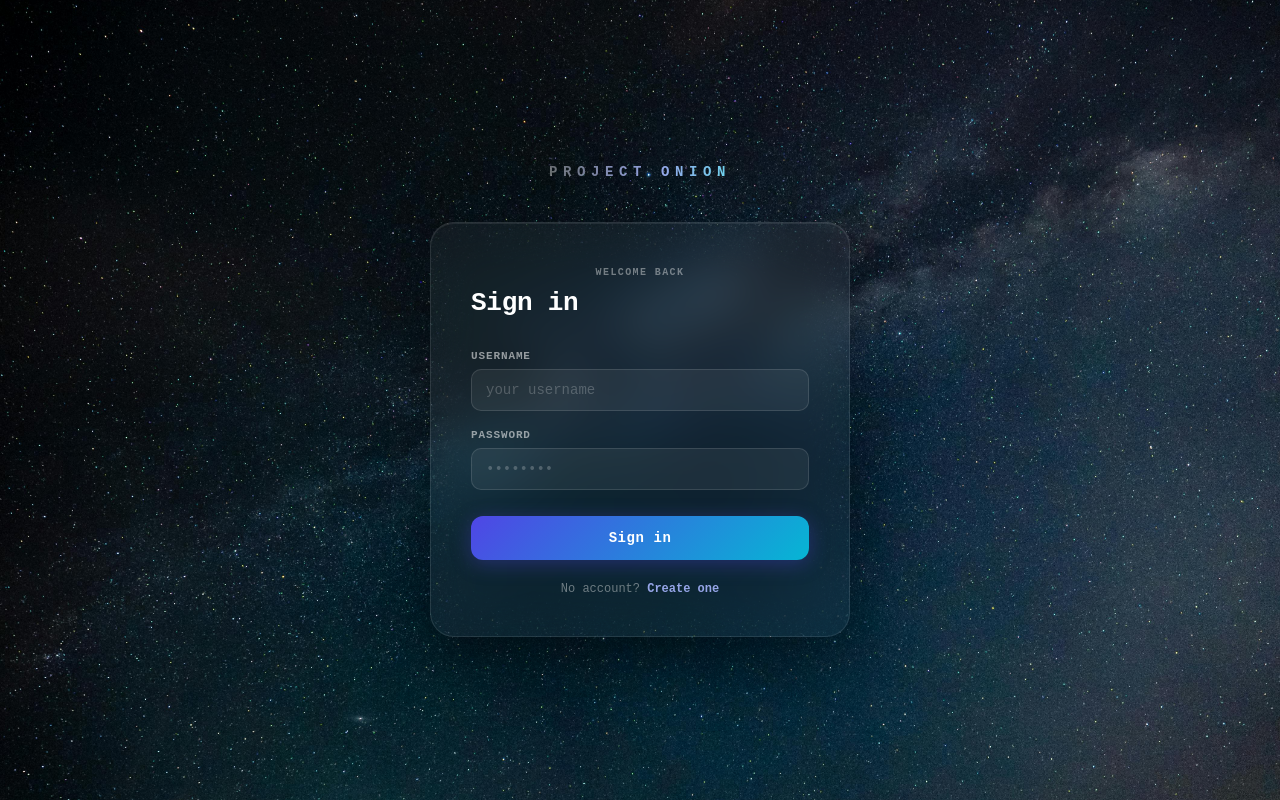
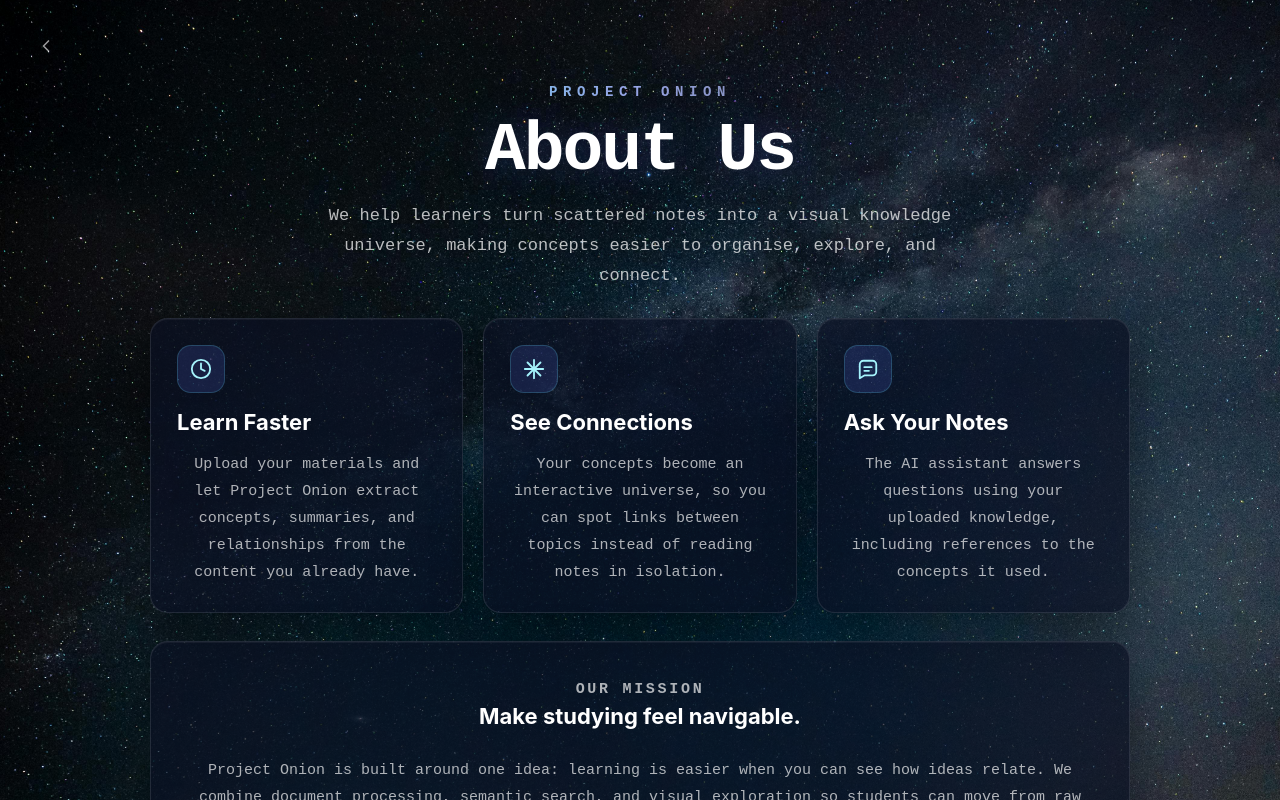
Before and after one commit to gerardlke/Project-Onion, a React (Create React App) app in the folder universe-web/: page /about in a window 1280 px wide. Before the commit this address led to /login. Built offline with nearby package versions, Linux system fonts and the light colour scheme.

Commit message:
frontend optimisation + design

```diff
--- a/universe-web/package.json
+++ b/universe-web/package.json
@@ -14,8 +14,10 @@
     "@testing-library/jest-dom": "^6.9.1",
     "@testing-library/react": "^16.3.2",
     "@testing-library/user-event": "^13.5.0",
+    "lucide-react": "^1.27.0",
     "react": "^19.2.6",
     "react-dom": "^19.2.6",
+    "react-icons": "^5.7.0",
     "react-router-dom": "^6.30.4",
     "react-scripts": "5.0.1",
     "three": "^0.184.0",
--- a/universe-web/src/App.js
+++ b/universe-web/src/App.js
@@ -84,18 +84,13 @@ function App() {
         />
 
         <Route
-          path="/about"
-          element={loggedInUser
-            ? <About />
-            : <Navigate to="/login" replace />}
-        />
-
-        <Route
           path="/login"
           element={loggedInUser ? <Navigate to="/" replace /> : (
             <Login onLogin={setLoggedInUser} />
           )}
         />
+
+        <Route path="/about" element={ <About /> } />
 
         <Route path="/register" element={<Register />} />
 
--- a/universe-web/src/Components/About.css
+++ b/universe-web/src/Components/About.css
@@ -1,15 +1,35 @@
 .about-page {
-  align-items: center;
-  animation: about-fade-in 0.55s cubic-bezier(0.16, 1, 0.3, 1) both;
-  color: white;
+  position: fixed;
+  inset: 0;
+  z-index: 10;
   display: flex;
   flex-direction: column;
-  gap: 24px;
-  min-height: 100vh;
+  align-items: center;
+  gap: 28px;
+  padding: 84px 24px 60px;
+  color: white;
+  text-align: center;
   overflow-y: auto;
-  padding: 72px 20px 56px;
-  position: relative;
-  text-align: center;
+  overflow-x: hidden;
+  animation: about-fade-in .55s cubic-bezier(.16,1,.3,1) both;
+  font-family: "Inter", "Segoe UI", sans-serif;
+}
+
+.about-page::-webkit-scrollbar {
+  width: 10px;
+}
+
+.about-page::-webkit-scrollbar-track {
+  background: transparent;
+}
+
+.about-page::-webkit-scrollbar-thumb {
+  background: rgba(255,255,255,.15);
+  border-radius: 999px;
+}
+
+.about-page::-webkit-scrollbar-thumb:hover {
+  background: rgba(255,255,255,.28);
 }
 
 @keyframes about-fade-in {
@@ -17,17 +37,69 @@
     opacity: 0;
     transform: translateY(18px);
   }
-
   to {
     opacity: 1;
     transform: translateY(0);
   }
 }
 
+/* BACK BUTTON */
+
+.about-back-btn {
+  position: fixed;
+  top: 28px;
+  left: 28px;
+  width: 36px;
+  height: 36px;
+  display:flex;
+  align-items:center;
+  justify-content:center;
+  background:transparent;
+  border:none;
+  color:rgba(255,255,255,.6);
+  cursor:pointer;
+  z-index:999;
+
+  transition:
+    transform .25s cubic-bezier(.16,1,.3,1),
+    color .25s ease,
+    filter .25s ease;
+}
+
+
+.about-back-btn:hover {
+  color:white;
+
+  transform:
+    translateX(-5px)
+    scale(1.08);
+
+  filter:
+    drop-shadow(
+      0 0 12px rgba(103,232,249,.45)
+    );
+}
+
+.about-back-btn:active {
+  transform:scale(.9);
+}
+
+.back-arrow {
+  transition:
+    transform .25s ease;
+}
+
+.about-back-btn:hover .back-arrow {
+  transform:
+    translateX(-3px);
+}
+
+/* HERO */
+
 .about-hero {
   display: flex;
   flex-direction: column;
-  gap: 10px;
+  gap: 12px;
   max-width: 760px;
 }
 
@@ -65,146 +137,268 @@
 }
 
 .about-title {
-  color: #ffffff;
-  font-family: 'Courier New', Courier, monospace;
-  font-size: clamp(36px, 6vw, 64px);
-  font-weight: bold;
-  letter-spacing: 0;
-  line-height: 1.05;
   margin: 0;
-  text-shadow: 0 0 42px rgba(99, 120, 255, 0.42);
+  font-size: clamp(42px,6vw,68px);
+  font-weight: 800;
+  letter-spacing: -.03em;
+  text-shadow: 0 0 38px rgba(99,120,255,.28);
 }
 
 .about-subtitle {
-  color: rgba(255, 255, 255, 0.68);
-  font-family: 'Courier New', Courier, monospace;
-  font-size: clamp(13px, 1.6vw, 16px);
-  line-height: 1.65;
   margin: 0 auto;
   max-width: 680px;
+  font-size: 17px;
+  line-height: 1.75;
+  color: rgba(255,255,255,.72);
 }
 
+/* GRID */
+
 .about-grid {
+  width: min(100%,980px);
+
   display: grid;
-  gap: 16px;
-  grid-template-columns: repeat(3, minmax(0, 1fr));
-  max-width: 980px;
-  width: min(100%, 980px);
+  grid-template-columns: repeat(3,minmax(0,1fr));
+  gap: 20px;
 }
 
+/* CARD */
+
 .about-card {
-  background: rgba(10, 16, 35, 0.72);
-  backdrop-filter: blur(26px);
-  -webkit-backdrop-filter: blur(26px);
-  border: 1px solid rgba(255, 255, 255, 0.16);
-  border-radius: 16px;
-  box-shadow: 0 18px 48px rgba(0, 0, 0, 0.48),
-              inset 0 1px 0 rgba(255, 255, 255, 0.08);
   display: flex;
   flex-direction: column;
-  gap: 12px;
-  min-height: 230px;
-  padding: 24px;
+  gap: 16px;
+  min-height: 240px;
+  padding: 26px;
   text-align: left;
+  border-radius: 18px;
+  background: rgba(10,16,35,.70);
+  backdrop-filter: blur(24px);
+  -webkit-backdrop-filter: blur(24px);
+  border: 1px solid rgba(255,255,255,.10);
+  box-shadow:
+      0 18px 50px rgba(0,0,0,.42),
+      inset 0 1px 0 rgba(255,255,255,.05);
+
+  transition:
+      transform .28s cubic-bezier(.16,1,.3,1),
+      border-color .28s ease,
+      box-shadow .28s ease;
+}
+
+.about-card:hover {
+  transform: translateY(-10px) scale(1.02);
+  border-color: rgba(103,232,249,.35);
+  box-shadow:
+      0 26px 70px rgba(0,0,0,.55),
+      0 0 28px rgba(99,120,255,.18);
+}
+
+.about-card:hover .about-card-icon {
+  transform: scale(1.08) rotate(-6deg);
+  background: rgba(99,120,255,.25);
+  box-shadow: 0 0 20px rgba(103,232,249,.20);
 }
 
 .about-card-icon {
+  width: 48px;
+  height: 48px;
+  display: flex;
   align-items: center;
-  background: rgba(99, 120, 255, 0.16);
-  border: 1px solid rgba(103, 232, 249, 0.24);
-  border-radius: 12px;
+  justify-content: center;
+  border-radius: 14px;
   color: #a5f3fc;
-  display: flex;
-  height: 44px;
-  justify-content: center;
-  width: 44px;
+  background: rgba(99,120,255,.16);
+  border: 1px solid rgba(103,232,249,.20);
+  transition: all .25s ease;
 }
 
 .about-card h2,
 .about-mission h2 {
-  color: white;
-  font-family: 'Courier New', Courier, monospace;
-  font-size: 18px;
-  letter-spacing: 0;
-  line-height: 1.3;
   margin: 0;
+  font-size: 22px;
+  font-weight: 700;
 }
 
 .about-card p,
 .about-mission p {
-  color: rgba(255, 255, 255, 0.62);
-  font-family: 'Courier New', Courier, monospace;
-  font-size: 13px;
-  line-height: 1.65;
   margin: 0;
-  text-align: left;
+  color: rgba(255,255,255,.68);
+  font-size: 15px;
+  line-height: 1.8;
 }
 
+/* MISSION */
+
 .about-mission {
-  align-items: flex-start;
-  background: rgba(10, 16, 35, 0.72);
-  backdrop-filter: blur(26px);
-  -webkit-backdrop-filter: blur(26px);
-  border: 1px solid rgba(255, 255, 255, 0.16);
-  border-radius: 16px;
-  box-shadow: 0 18px 48px rgba(0, 0, 0, 0.48),
-              inset 0 1px 0 rgba(255, 255, 255, 0.08);
-  display: grid;
-  gap: 22px;
-  grid-template-columns: 0.85fr 1.15fr;
-  max-width: 980px;
-  padding: 26px;
-  text-align: left;
-  width: min(100%, 980px);
+  width:min(100%,980px);
+  display:flex;
+  flex-direction:column;
+  align-items:center;
+  gap:28px;
+  padding:34px;
+  text-align:center;
+  border-radius:18px;
+  background:rgba(10,16,35,.70);
+  backdrop-filter:blur(24px);
+  border:
+    1px solid rgba(255,255,255,.10);
+  box-shadow:
+    0 18px 50px rgba(0,0,0,.42),
+    inset 0 1px 0 rgba(255,255,255,.05);
 }
 
 .about-section-label {
-  color: rgba(165, 180, 252, 0.9);
-  font-family: 'Courier New', Courier, monospace;
-  font-size: 10px;
-  font-weight: bold;
-  letter-spacing: 0.16em;
-  margin: 0 0 8px;
+  margin: 0 0 10px;
+  color: #a5b4fc;
+  font-size: 11px;
+  font-weight: 700;
+  letter-spacing: .18em;
   text-transform: uppercase;
 }
 
-.about-back-btn {
-  background: linear-gradient(135deg, #4f46e5 0%, #6366f1 25%, #06b6d4 100%);
-  border: none;
-  border-radius: 12px;
-  box-shadow: 0 4px 22px rgba(79, 70, 229, 0.38);
-  color: white;
-  cursor: pointer;
-  font-family: 'Courier New', Courier, monospace;
-  font-size: 14px;
-  font-weight: bold;
-  letter-spacing: 0.04em;
-  padding: 14px 24px;
-  transition: transform 0.18s ease, box-shadow 0.18s ease, filter 0.18s ease;
+/* DEVELOPERS */
+
+.about-developers {
+  display:flex;
+  flex-direction:column;
+  align-items:center;
+  gap:18px;
 }
 
-.about-back-btn:hover {
-  box-shadow: 0 10px 30px rgba(79, 70, 229, 0.35),
-              0 0 22px rgba(6, 182, 212, 0.18);
-  filter: brightness(1.06);
-  transform: translateY(-2px);
+.developer-label {
+  margin:0;
+  font-size:11px;
+  font-weight:700;
+  letter-spacing:.25em;
+  text-transform:uppercase;
+  color:#a5b4fc;
 }
 
-@media (max-width: 840px) {
+.developer-list {
+  display:flex;
+  justify-content:center;
+  gap:55px;
+}
+
+.developer {
+  display:flex;
+  flex-direction:column;
+  align-items:center;
+  gap:12px;
+}
+
+.developer-name {
+  font-size:14px;
+  font-weight:600;
+  color:white;
+}
+
+.developer-icons {
+  display:flex;
+  gap:12px;
+}
+
+.social-icon {
+  width:38px;
+  height:38px;
+  display:flex;
+  align-items:center;
+  justify-content:center;
+  position:relative;
+  overflow:hidden;
+  border-radius:50%;
+  color:rgba(255,255,255,.65);
+  background:
+    rgba(255,255,255,.05);
+  border:
+    1px solid rgba(255,255,255,.12);
+  font-size:18px;
+
+  transition:
+    transform .35s cubic-bezier(.16,1,.3,1),
+    color .3s ease;
+}
+
+.social-icon::before {
+  content:"";
+  position:absolute;
+  inset:0;
+  transform:translateY(100%);
+  transition:
+    transform .35s ease;
+  z-index:0;
+}
+
+.social-icon svg {
+  position:relative;
+  z-index:1;
+  transition:
+    transform .45s ease;
+}
+
+.social-icon:hover {
+  transform:
+    translateY(-5px)
+    scale(1.08);
+  color:white;
+}
+
+.social-icon:hover svg {
+  transform:
+    rotateY(360deg);
+}
+
+.social-icon:hover::before {
+  transform:translateY(0);
+}
+
+.linkedin::before {
+  background:#0077b5;
+}
+
+.github::before {
+  background:#333;
+}
+
+.social-icon:active {
+  transform:scale(.9);
+}
+
+.about-developers::before {
+  content:"";
+  width:12em;
+  padding-top: 20px;
+  border-bottom: 2px solid rgba(255,255,255,.15);
+}
+
+/* RESPONSIVE */
+
+@media (max-width: 900px) {
   .about-grid,
   .about-mission {
     grid-template-columns: 1fr;
   }
+
+  .about-card {
+    min-height: auto;
+  }
 }
 
 @media (max-width: 520px) {
+  .developer-list{
+    flex-direction:column;
+    gap:25px;
+
+  }
+
   .about-page {
-    padding: 64px 16px 44px;
+    padding: 76px 18px 48px;
   }
 
   .about-card,
   .about-mission {
-    border-radius: 14px;
-    padding: 20px;
+    padding: 22px;
+    border-radius: 16px;
   }
 }
--- a/universe-web/src/Components/About.js
+++ b/universe-web/src/Components/About.js
@@ -1,12 +1,37 @@
 import React from 'react';
 import { useNavigate } from 'react-router-dom';
+import { FaLinkedinIn, FaGithub } from "react-icons/fa";
+
 import './About.css';
+
 
 export default function About() {
   const navigate = useNavigate();
 
   return (
     <main className="about-page">
+      <button
+        className="about-back-btn"
+        onClick={() => navigate(-1)}
+        aria-label="Go back"
+      >
+        <svg
+          className="back-arrow"
+          width="20"
+          height="20"
+          viewBox="0 0 24 24"
+          fill="none"
+        >
+          <path
+            d="M15 18L9 12L15 6"
+            stroke="currentColor"
+            strokeWidth="2"
+            strokeLinecap="round"
+            strokeLinejoin="round"
+          />
+        </svg>
+      </button>
+
       <section className="about-hero" aria-labelledby="about-title">
         <p className="about-wordmark">Project Onion</p>
         <h1 id="about-title" className="about-title">About Us</h1>
@@ -64,16 +89,79 @@ export default function About() {
       </section>
 
       <section className="about-mission">
+
         <div>
           <p className="about-section-label">Our Mission</p>
           <h2>Make studying feel navigable.</h2>
         </div>
+
+        <div className="about-mission-content">
           <p>
             Project Onion is built around one idea: learning is easier when you can
             see how ideas relate. We combine document processing, semantic search,
             and visual exploration so students can move from raw files to a useful
             mental map.
           </p>
+
+          <div className="about-developers">
+            <p className="developer-label">
+              Created by
+            </p>
+            <div className="developer-list">
+              <div className="developer">
+
+                <span className="developer-name">
+                  Gerard
+                </span>
+                <div className="developer-icons">
+                  <a
+                    href="https://www.linkedin.com/in/gerardlumkaien/"
+                    target="_blank"
+                    rel="noopener noreferrer"
+                    className="social-icon linkedin"
+                  >
+                    <FaLinkedinIn/>
+                  </a>
+                  <a
+                    href="https://github.com/gerardlke"
+                    target="_blank"
+                    rel="noopener noreferrer"
+                    className="social-icon github"
+                  >
+                    <FaGithub/>
+                  </a>
+                </div>
+              </div>
+
+              <div className="developer">
+                <span className="developer-name">
+                  Cedric
+                </span>
+                <div className="developer-icons">
+                  <a
+                    href="https://www.linkedin.com/in/cedric-cheng-504b94214/"
+                    target="_blank"
+                    rel="noopener noreferrer"
+                    className="social-icon linkedin"
+                  >
+                    <FaLinkedinIn/>
+                  </a>
+                  <a
+                    href="https://github.com/seadrickbug"
+                    target="_blank"
+                    rel="noopener noreferrer"
+                    className="social-icon github"
+                  >
+                    <FaGithub/>
+                  </a>
+                </div>
+              </div>
+
+            </div>
+          </div>
+
+        </div>
+
       </section>
 
     </main>
--- a/universe-web/src/Components/Sidebar.js
+++ b/universe-web/src/Components/Sidebar.js
@@ -1,5 +1,4 @@
 import React from 'react';
-import { Link } from 'react-router-dom';
 
 import './Sidebar.css';
 
@@ -21,11 +20,6 @@ export default function Sidebar({ isOpen, onClose, username, onLogout }) {
 
         <div className="sidebar-divider"/>
 
-        <div className="sidebar-content" style={{ display: 'flex', flexDirection: 'column', gap: '10px', textDecoration: 'none' }}>
-          <Link to="/about">About Us</Link>
-          <Link to="/">Back to Universe</Link>
-        </div>
-
         <nav className="sidebar-nav">
           <button className="sidebar-signout" onClick={() => { onClose(); onLogout(); }}>
             Sign out
--- a/universe-web/src/Login/Login.css
+++ b/universe-web/src/Login/Login.css
@@ -244,3 +244,40 @@
     padding: 13px;
   }
 }
+
+.about-icon {
+  position: fixed;
+  top: 24px;
+  right: 24px;
+
+  display: flex;
+  align-items: center;
+  justify-content: center;
+
+  color: rgba(255, 255, 255, 0.55);
+
+  cursor: pointer;
+  user-select: none;
+  z-index: 1000;
+
+  transition:
+    color 0.2s ease,
+    transform 0.2s ease,
+    filter 0.2s ease;
+}
+
+.about-icon:hover {
+  color: white;
+  transform: scale(1.08);
+  filter: drop-shadow(0 0 10px rgba(99, 120, 255, 0.45));
+}
+
+.about-icon:active {
+  transform: scale(0.95);
+}
+
+.about-icon:focus-visible {
+  outline: none;
+  color: white;
+  filter: drop-shadow(0 0 10px rgba(99, 120, 255, 0.45));
+}
--- a/universe-web/src/Login/Login.js
+++ b/universe-web/src/Login/Login.js
@@ -1,6 +1,8 @@
 import React, { useState } from 'react';
+import { Link, useNavigate } from 'react-router-dom';
+import { Info } from 'lucide-react';
+
 import './Login.css';
-import { Link, useNavigate } from 'react-router-dom';
 
 
 function Login({ onLogin }) {
@@ -52,6 +54,21 @@ function Login({ onLogin }) {
   return (
     <div className="auth-page">
 
+    <div
+      className="about-icon"
+      onClick={() => navigate('/about')}
+      role="button"
+      tabIndex={0}
+      aria-label="About Project Onion"
+      onKeyDown={(e) => {
+        if (e.key === 'Enter' || e.key === ' ') {
+          navigate('/about');
+        }
+      }}
+    >
+      <Info size={22} strokeWidth={2} />
+    </div>
+
       <p className="auth-wordmark">Project Onion</p>
       <div className="auth-card">
         <div className="auth-card-header">
--- a/universe-web/src/Login/Register.js
+++ b/universe-web/src/Login/Register.js
@@ -2,6 +2,7 @@ import { useEffect, useRef, useState } from 'react';
 import { Link, useNavigate } from 'react-router-dom';
 import { FontAwesomeIcon } from '@fortawesome/react-fontawesome';
 import { faCheck, faInfoCircle, faTimes } from '@fortawesome/free-solid-svg-icons';
+import { Info } from 'lucide-react';
 
 import './Login.css';
 
@@ -90,6 +91,21 @@ const Register = () => {
 
     return (
     <div className="auth-page">
+
+        <div
+          className="about-icon"
+          onClick={() => navigate('/about')}
+          role="button"
+          tabIndex={0}
+          aria-label="About Project Onion"
+          onKeyDown={(e) => {
+            if (e.key === 'Enter' || e.key === ' ') {
+              navigate('/about');
+            }
+          }}
+        >
+          <Info size={22} strokeWidth={2} />
+        </div>
 
         <p ref={errRef} className={errMsg ? 'auth-error' : 'offscreen'} aria-live="assertive">
         {errMsg}
--- a/universe-web/src/Pages/Universe.css
+++ b/universe-web/src/Pages/Universe.css
@@ -122,7 +122,7 @@
   to { transform: rotate(360deg); }
 }
 
-.universe-loading-text {
+.universe-loadin  g-text {
   font-family: 'Courier New', Courier, monospace;
   font-size: 12px;
   color: rgba(255, 255, 255, 0.7);
--- a/universe-web/src/Pages/Universe.js
+++ b/universe-web/src/Pages/Universe.js
@@ -139,8 +139,42 @@ export default function Universe() {
     }
   }
 
-  function handleSetActiveEdge(edge) {
+  async function handleSetActiveEdge(edge) {
+    if (!edge) {
+      setActiveEdge(null);
+      return;
+    }
+
     setActiveEdge(edge);
+
+    try {
+      const [source_detail, target_detail] = await Promise.all([
+        fetchNodeDetail(edge.source_id),
+        fetchNodeDetail(edge.target_id)
+      ]);
+
+      setActiveEdge((current) => {
+        if (!current || current.id !== edge.id) {
+          return current;
+        }
+        return {
+          ...current,
+          source_label: source_detail.concept,
+          target_label: target_detail.concept,
+        };
+      });
+
+    } catch (error) {
+      console.error("Failed to load edge details:", error);
+      setActiveEdge((current) => {
+        if (!current || current.id !== edge.id) {
+          return current;
+        }
+        return {
+          ...current,
+        };
+      });
+    }
   }
 
   async function fetchUniverse() {
```
Also changed, not shown: 2 other files (tests, documents, lock files or other folders). Lines whose indentation alone changed are shown as unchanged.
